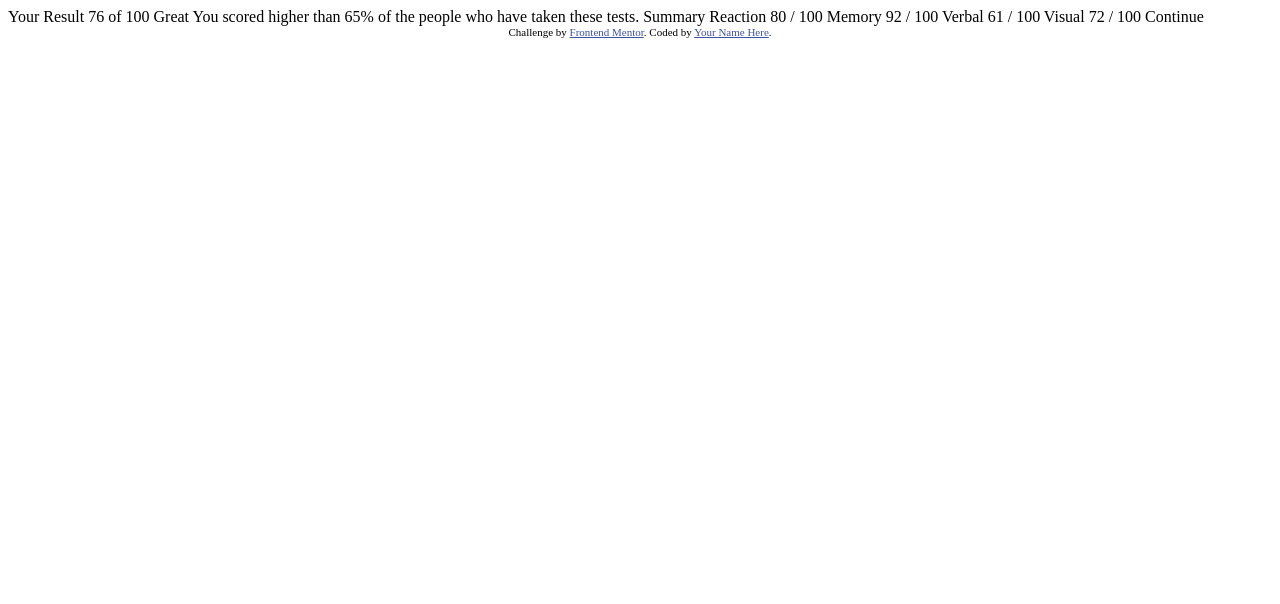
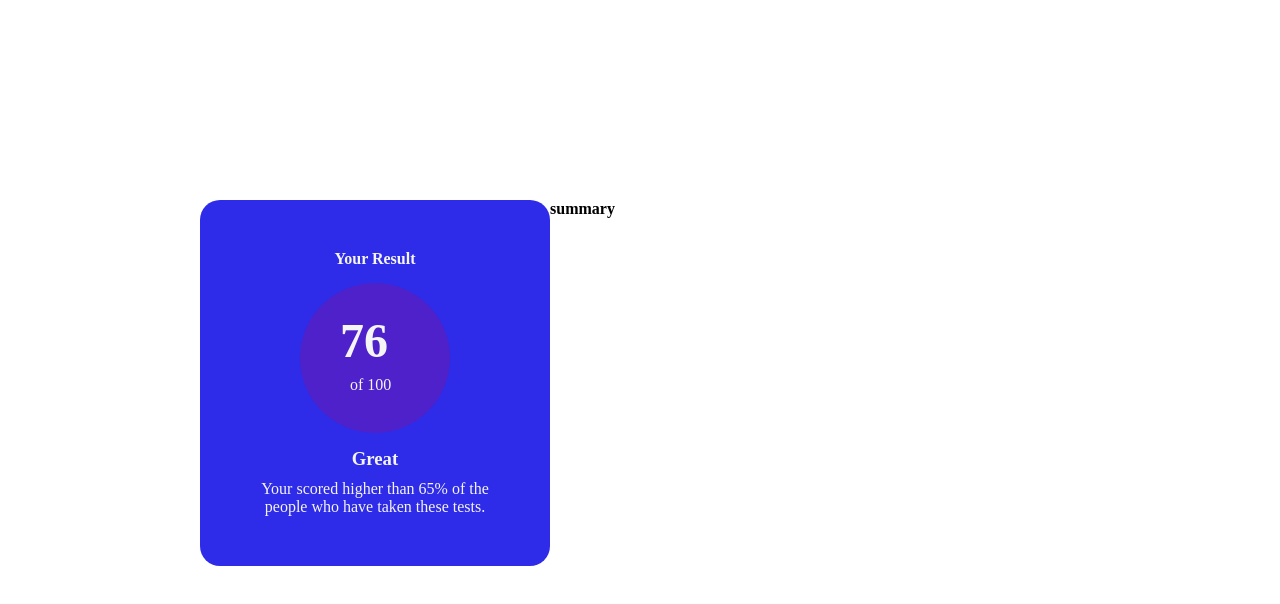
Before and after one commit to msabeni/results-summary-component-main, a plain HTML site: page index.html in a window 1280 px wide. Drawn offline with Linux system fonts and the light colour scheme.

Commit message:
have done padding, margin, increased and decreased width, added, background colors and many more

```diff
--- a/index.html
+++ b/index.html
@@ -5,43 +5,26 @@
   <meta name="viewport" content="width=device-width, initial-scale=1.0"> <!-- displays site properly based on user's device -->
 
   <link rel="icon" type="image/png" sizes="32x32" href="./assets/images/favicon-32x32.png">
-
+  <link rel="stylesheet" href="style.css"/>
   <title>Frontend Mentor | Results summary component</title>
 
   <!-- Feel free to remove these styles or customise in your own stylesheet 👍 -->
-  <style>
-    .attribution { font-size: 11px; text-align: center; }
-    .attribution a { color: hsl(228, 45%, 44%); }
-  </style>
+
 </head>
 <body>
-
-  Your Result
-  76
-  of 100
-
-  Great
-  You scored higher than 65% of the people who have taken these tests.
-
-  Summary
-
-  Reaction
-  80 / 100
-
-  Memory
-  92 / 100
-
-  Verbal
-  61 / 100
-
-  Visual
-  72 / 100
-
-  Continue
-
-  <div class="attribution">
-    Challenge by <a href="https://www.frontendmentor.io?ref=challenge" target="_blank">Frontend Mentor</a>.
-    Coded by <a href="#">Your Name Here</a>.
+  <div class="container">
+    <div class="div1">
+      <h4>Your Result</h4>
+      <div class="circle">
+        <p class="score1">76 </p>
+        <p class="score2">of 100</p>
+      </div>
+      <h3>Great</h3>
+      <p class="class3">Your scored higher than 65% of the people who have taken these tests.</p>
+    </div>
+    <div>
+      <h4>summary</h4>
+    </div>
   </div>
 </body>
 </html>
--- /dev/null
+++ b/style.css
@@ -0,0 +1,41 @@
+*{
+    padding: 0;
+    margin:0;
+    box-sizing: border-box;
+}
+.container {
+    display:flex;
+    margin:200px;
+}
+.div1 {
+    background-color: hsl(241, 81%, 54%);
+    padding: 50px;
+    display: flex;
+    flex-direction:column;
+    align-items: center;
+    width: 350px;
+    color:whitesmoke;
+    border-radius: 20px;
+
+}
+.circle {
+    background-color: hsla(256, 72%, 46%, 1);
+    border-radius: 50%;
+    width:150px;
+    height:150px;
+    margin:15px 0;
+}
+.score1 {
+    padding-top: 30px;
+    padding-left:40px;
+    font-size:48px;
+    font-weight:bold;
+}
+.score2 {
+    padding-top: 8px;
+    padding-left:50px;
+}
+.class3 {
+    padding-top:10px;
+    text-align: center;
+}
```
